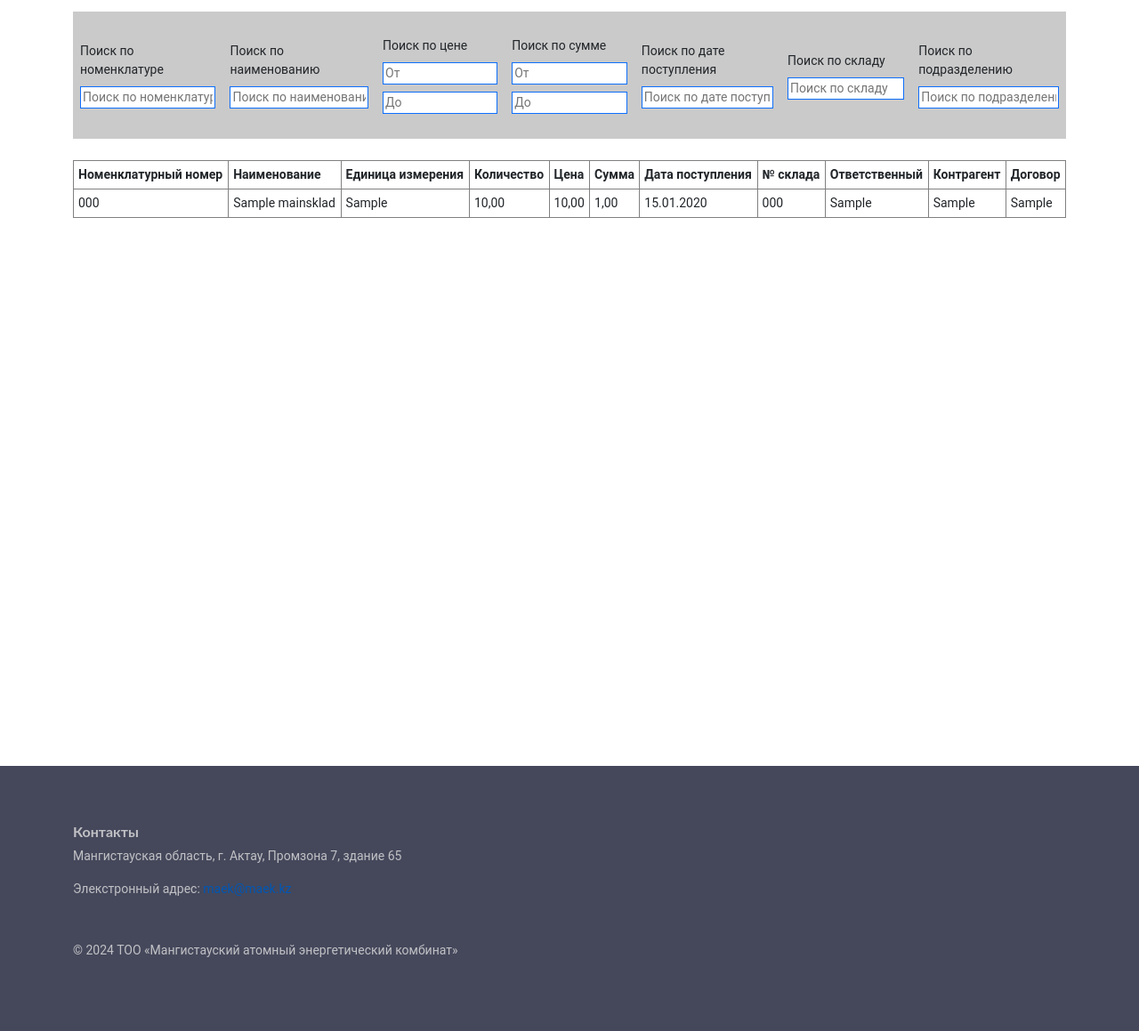
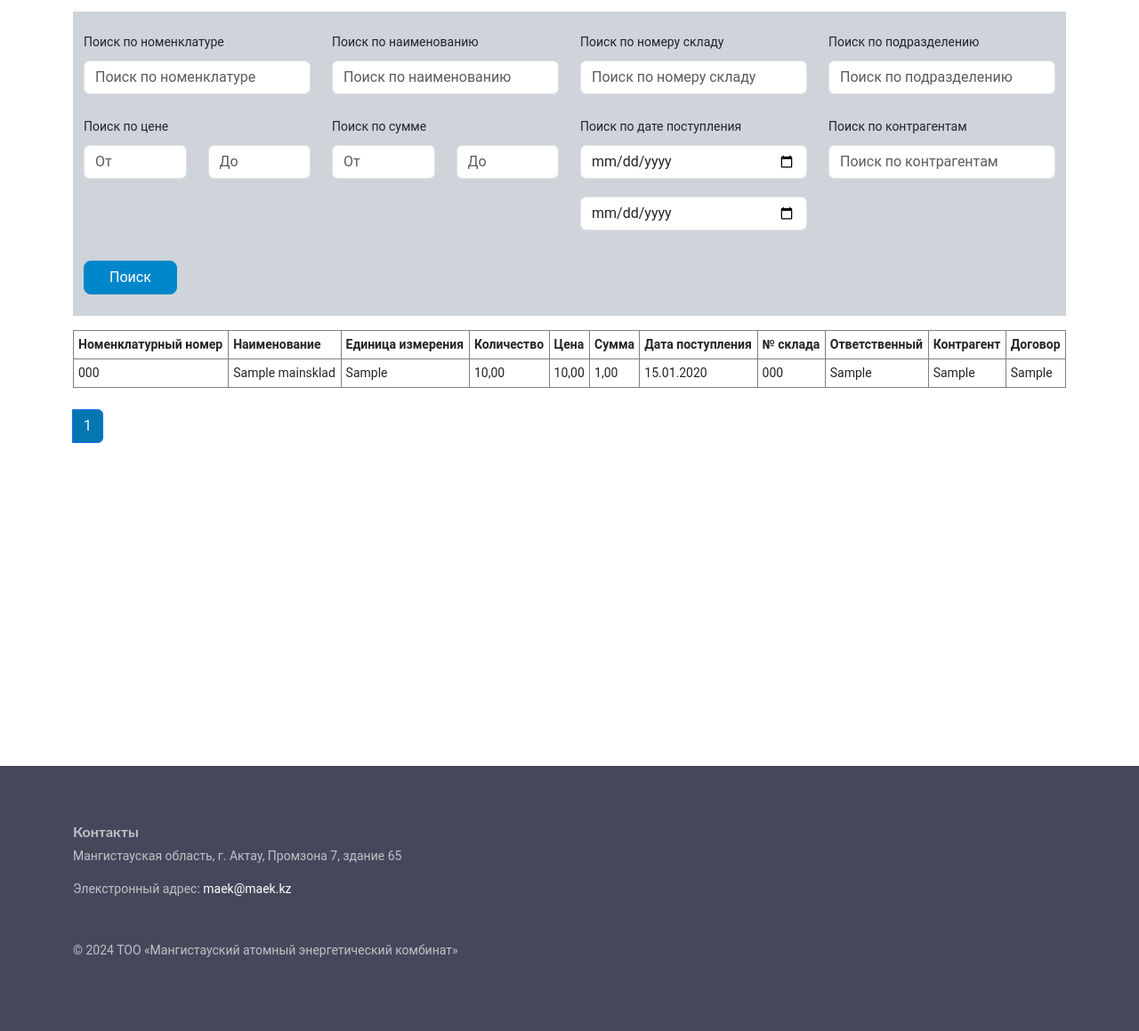
Before and after one commit to Kairat12/maek_measuring, a Django app: page /main_sklad/ in a window 1280 px wide. Shown: the part 62-1221 px from the top of the page at 89% size. Run offline with Django 4.2, Linux system fonts and the light colour scheme; tables that the repository leaves empty hold one stand-in row (values such as "Sample post"); some libraries are stand-ins or nearby versions.

Commit message:
add new search

```diff
--- a/sklad/views.py
+++ b/sklad/views.py
@@ -1,4 +1,5 @@
 from django.contrib.auth.decorators import login_required
+from django.core.paginator import PageNotAnInteger, Paginator, EmptyPage
 from django.shortcuts import render
 
 from sklad.models import MainSklad
@@ -9,6 +10,41 @@ from sklad.models import MainSklad
 def index(request):
     return render(request, 'index.html')
 
+
 def main_sklad(request):
+    search_params = {
+        'item_number__icontains': request.GET.get('item_number'),
+        'name__icontains': request.GET.get('name'),
+        'price__gte': request.GET.get('price__gte'),
+        'price__lte': request.GET.get('price__lte'),
+        'sum__gte': request.GET.get('sum__gte'),
+        'sum__lte': request.GET.get('sum__lte'),
+        'date_receipt__gte': request.GET.get('date_receipt__gte'),
+        'date_receipt__lte': request.GET.get('date_receipt__lte'),
+        'number_sklad__icontains': request.GET.get('number_sklad'),
+        'responsible__icontains': request.GET.get('responsible'),
+        'contractor__icontains': request.GET.get('contractor'),
+    }
+
     main_sklads = MainSklad.objects.all().order_by('id')
+    for field, value in search_params.items():
+        if value:
+            if field == 'price__gte' or field == 'price__lte' or field == 'sum__gte' or field == 'sum__lte':
+                main_sklads = main_sklads.filter(**{field: float(value.replace(',', '.'))})
+            else:
+                main_sklads = main_sklads.filter(**{field: value})
+
+    items_per_page = 60
+
+    paginator = Paginator(main_sklads, items_per_page)
+
+    page_number = request.GET.get('page')
+
+    try:
+        main_sklads = paginator.page(page_number)
+    except PageNotAnInteger:
+        main_sklads = paginator.page(1)
+    except EmptyPage:
+        main_sklads = paginator.page(paginator.num_pages)
+
     return render(request, 'main_sklad.html', {'main_sklads': main_sklads})
--- a/static/journal/css/outwork_style.css
+++ b/static/journal/css/outwork_style.css
@@ -18,18 +18,22 @@ body {
 }
 
 #body {
-/*    padding: 10px;*/
-    padding-top: 75px; /* Add a top margin to avoid content overlay */
-    padding-bottom: 260px;
-    padding-left: 10px;
-    padding-right: 10px;
+    margin: 0;
+    padding: 0;
+    padding-top: 75px;
+    min-height: 100vh;
 }
 
 #footer {
-    position: absolute;
     bottom: 0;
     width: 100%;
     height: 260px;
+}
+.page-item.active .page-link{
+    background: #0477b1;
+}
+.page-link{
+    color: #0477b1;
 }
 
 #login_form{
@@ -41,7 +45,7 @@ body {
 
 }
 #login_form .login__wrapper{
-     background: rgba(255, 255, 255, 0.8);
+     background: rgba(255, 255, 255, 0.9);
     border-radius: 10px;
     padding: 40px 20px;
 }
--- a/templates/base.html
+++ b/templates/base.html
@@ -55,7 +55,7 @@
                         {# <img src="{% static '/journal/img/logo_footer.png' %}"/>#}
                         <h2 class="h6"><b>Контакты</b></h2>
                         <p>Мангистауская область, г. Актау, Промзона 7, здание 65</p>
-                        <p>Элекстронный адрес: <a href="mailto:maek@maek.kz">maek@maek.kz</a></p>
+                        <p>Элекстронный адрес: <a href="mailto:maek@maek.kz" class="text-white">maek@maek.kz</a></p>
                         <!--                        <p>Телефон доверия ТОО «МАЭК» по вопросам закупок: <a href="tel:+77292562100">+7(7292)-->
                         <!--                            562-100</a></p>-->
 
@@ -100,12 +100,12 @@
         });
 
     </script>
-    <script>
+{% endblock extra_js %}
+<script>
         $(window).on("load", function () {
             $("#loader").fadeOut("slow"); // После загрузки страницы прячем прелоадер
         });
     </script>
-{% endblock extra_js %}
 <style>
     /* Стили для прелоадера */
     #loader {
--- a/templates/main_sklad.html
+++ b/templates/main_sklad.html
@@ -5,82 +5,81 @@
 
     <div class="contractor_content mb-5">
         <div class="container">
-            <div class="mb-4 search_table">
-                <table>
-                    <tbody>
-                    <tr>
-                        <td class="p-2">
+            <form method="GET" action="{% url 'sklad:main_sklad' %}"
+                  class="w-100">
+                <div class="row mb-3 pt-4 pb-4 bg-dark-subtle row-gap-3 ms-0 me-0">
+                    <div class="col-3">
                         <label>Поиск по номенклатуре</label>
-                            <div class="mt-2">
-                                <input type="text" id="search_item_number" class="blue_input w-100 search_input"
-                                       placeholder="Поиск по номенклатуре" data-target=".td_item_number">
+                        <input type="text" name="item_number" class="form-control" placeholder="Поиск по номенклатуре"
+                               value="{{ request.GET.item_number }}">
                     </div>
-                        </td>
-                        <td class="p-2">
+                    <div class="col-3">
                         <label>Поиск по наименованию</label>
-                            <div class="mt-2">
-                                <input type="text" id="search_name" class="blue_input w-100 search_input"
-                                       placeholder="Поиск по наименованию" data-target=".td_name"
-                                >
+                        <input type="text" name="name" class="form-control" placeholder="Поиск по наименованию"
+                               value="{{ request.GET.name }}">
                     </div>
-                        </td>
-                        <td class="p-2">
-                            <label>Поиск по цене </label>
-                            <div class="mt-2">
-                                <input type="text" id="search_price_min" class="blue_input w-100 search_input"
-                                       data-target=".td_price" placeholder="От">
+                    <div class="col-3">
+                        <label>Поиск по номеру складу</label>
+                        <input type="text" name="number_sklad" class="form-control" placeholder="Поиск по номеру складу"
+                               value="{{ request.GET.number_sklad }}">
                     </div>
-                            <div class="mt-2">
-                                <input type="text" id="search_price_max" class="blue_input w-100 search_input"
-                                       data-target=".td_price" placeholder="До">
+                    <div class="col-3">
+                        <label>Поиск по подразделению</label>
+                        <input type="text" name="responsible" class="form-control" placeholder="Поиск по подразделению"
+                               value="{{ request.GET.responsible }}">
                     </div>
-                        </td>
-                        <td class="p-2">
-                            <label>Поиск по сумме </label>
-                            <div class="mt-2">
-                                <input type="number" id="search_sum_min" class="blue_input w-100 search_input"
-                                       data-target=".td_sum" placeholder="От">
+                    <div class="col-3">
+                        <label>Поиск по цене</label>
+                        <div class="row">
+                            <div class="col">
+                                <input type="number" name="price__gte" class="form-control" placeholder="От"
+                                       value="{{ request.GET.price__gte }}">
                             </div>
-                            <div class="mt-2">
-                                <input type="number" id="search_sum_max" class="blue_input w-100 search_input"
-                                       data-target=".td_sum" placeholder="До">
+                            <div class="col">
+                                <input type="number" name="price__lte" class="form-control" placeholder="До"
+                                       value="{{ request.GET.price__lte }}">
                             </div>
-                        </td>
-                        <td class="p-2">
-                            <label>Поиск по дате поступления </label>
-                            <div class="mt-2">
-                                <input type="text" id="search_date_receipt"
-                                       class="blue_input w-100 search_input"
-                                       placeholder="Поиск по дате поступления "
-                                       data-target=".td_date_receipt"
-                                >
                         </div>
-                        </td>
-                        <td class="p-2">
-                            <label>Поиск по складу</label>
-                            <div class="mt-2">
-                                <input type="number" id="search_number_sklad"
-                                       class="blue_input w-100 search_input"
-                                       placeholder="Поиск по складу"
-                                       data-target=".td_number_sklad"
-                                >
                     </div>
-                        </td>
-                        </td>
-                        <td class="p-2">
-                            <label>Поиск по подразделению </label>
-                            <div class="mt-2">
-                                <input type="text" id="search_contractor"
-                                       class="blue_input w-100 search_input"
-                                       placeholder="Поиск по подразделению "
-                                       data-target=".td_contractor"
-                                >
+
+                    <div class="col-3">
+                        <label>Поиск по сумме</label>
+                        <div class="row">
+                            <div class="col">
+                                <input type="number" name="sum__gte" class="form-control" placeholder="От"
+                                       value="{{ request.GET.sum__gte }}">
                             </div>
-                        </td>
-                    </tr>
-                    </tbody>
-                </table>
+                            <div class="col">
+                                <input type="number" name="sum__lte" class="form-control" placeholder="До"
+                                       value="{{ request.GET.sum__lte }}">
                             </div>
+                        </div>
+                    </div>
+                    <div class="col-3">
+                        <label>Поиск по дате поступления</label>
+                        <div class="row">
+                            <div class="col">
+                                <input type="date" name="date_receipt__gte" class="form-control" placeholder="От"
+                                       value="{{ request.GET.date_receipt__gte }}">
+                            </div>
+                            <div class="col">
+                                <input type="date" name="date_receipt__lte" class="form-control" placeholder="До"
+                                       value="{{ request.GET.date_receipt__lte }}">
+                            </div>
+                        </div>
+                    </div>
+                    <div class="col-3">
+                        <label>Поиск по контрагентам</label>
+                        <input type="text" name="contractor" class="form-control" placeholder="Поиск по контрагентам"
+                               value="{{ request.GET.contractor }}">
+                    </div>
+                    <div class="w-100 mt-2">
+                        <button type="submit" class="btn btn-primary">Поиск</button>
+                    </div>
+                </div>
+            </form>
+
+            {% if main_sklads %}
             <table class="table-bordered" id="productsTable">
                 <thead>
                 <tr>
@@ -116,69 +115,52 @@
                 {% endfor %}
                 </tbody>
             </table>
+                {% else %}
+            <div>
+                <h3 class="h3">Ничего не найдено</h3>
             </div>
+            {% endif %}
+            <nav aria-label="Page navigation example">
+                <ul class="pagination mt-4">
+                    <li class="step-links">
+                        {% if main_sklads.has_previous %}
+                            <li class="page-item"><a class="page-link" href="?page=1" aria-label="Previous"><span
+                                    aria-hidden="true">&laquo;</span></a></li>
+                            <li class="page-item"><a class="page-link"
+                                                     href="?page={{ main_sklads.previous_page_number }}">&#8249;</a>
+                            </li>
+                        {% endif %}
+                    </li>
+
+                    {% for page_num in main_sklads.paginator.page_range %}
+                        {% if page_num >= main_sklads.number|add:"-2" and page_num <= main_sklads.number|add:"2" %}
+                            <li class="page-item {% if page_num == main_sklads.number %}active{% endif %}">
+                                <a class="page-link" href="?page={{ page_num }}">{{ page_num }}</a>
+                            </li>
+                        {% endif %}
+                    {% endfor %}
+
+                    {% if main_sklads.has_next %}
+                        <li class="page-item"><a class="page-link" href="?page={{ main_sklads.next_page_number }}">&#8250;</a>
+                        </li>
+                        <li class="page-item"><a class="page-link"
+                                                 href="?page={{ main_sklads.paginator.num_pages }}"><span
+                                aria-hidden="true">&raquo;</span>
+                        </a></li>
+                    {% endif %}
+                </ul>
+            </nav>
         </div>
 
         <script src="{% static 'journal/vendor/jquery/jquery-2.2.4.min.js' %}"></script>
         <script>
-        $(".search_input").on("input", function () {
-            $("#loader").fadeIn("slow");
-            var table = $("#productsTable");
-            var rows = table.find("tbody tr");
-            var minPrice = parseFloat($("#search_price_min").val());
-            var maxPrice = parseFloat($("#search_price_max").val());
-            var minSum = parseFloat($("#search_sum_min").val());
-            var maxSum = parseFloat($("#search_sum_max").val());
-            // Показываем прелоадер
-
-            rows.each(function () {
-                var row = $(this);
-                var showRow = true;
-
-                // Проверяем каждый элемент поиска
-                $(".search_input").each(function () {
-                    var inputValue = $(this).val().toUpperCase();
-                    var targetClass = $(this).data("target");
-                    var cellValue = row.find(targetClass).text().toUpperCase();
-
-                    // Если есть значение поиска
-                    if (inputValue) {
-
-                        // Если элемент соответствует цене или сумме
-                        if (targetClass === ".td_price") {
-                            var cellNumericValue = Number(cellValue.replace(/\s/g, '').replace(',', '.'));
-                            console.log("minPrice", minPrice);
-                            console.log("maxPrice", maxPrice);
-
-                            // Проверяем соответствие интервалу, учитывая возможность пустых значений
-                            if ((!isNaN(minPrice) && !isNaN(cellNumericValue) && cellNumericValue>0 && cellNumericValue < minPrice) ||
-                                (!isNaN(maxPrice) && !isNaN(cellNumericValue) && cellNumericValue>0 && cellNumericValue > maxPrice) ||
-                                (!isNaN(minSum) && !isNaN(cellNumericValue) && cellNumericValue>0 && cellNumericValue < minSum) ||
-                                (!isNaN(maxSum) && !isNaN(cellNumericValue) && cellNumericValue>0 && cellNumericValue > maxSum)) {
-                                console.log("cellNumericValue", cellNumericValue);
-                                showRow = false;
-                                return false; // Выходим из цикла each
-                            }
-                        } else {
-                            // Проверяем соответствие значения поиска
-                            if (cellValue.indexOf(inputValue) === -1) {
-                                showRow = false;
-                                return false; // Выходим из цикла each
-                            }
-                        }
-                    }
+            $(document).ready(function () {
+                $("#searchInput").on("input", function () {
+                    var searchText = $(this).val().toLowerCase();
+                    $("#productsTable tbody tr").filter(function () {
+                        $(this).toggle($(this).text().toLowerCase().indexOf(searchText) > -1);
                     });
-
-                // Отображаем или скрываем строку
-                if (showRow) {
-                    row.show();
-                } else {
-                    row.hide();
-                }
                 });
-
-            // Скрываем прелоадер после завершения поиска
-            $("#loader").fadeOut("slow");
             });
         </script>
 
--- a/templates/registration/login.html
+++ b/templates/registration/login.html
@@ -3,7 +3,7 @@
 
 {% block content %}
     <div class="registration-content">
-    <img src="{% static 'img/background1.png' %}" class="login-bg"/>
+    <img src="{% static 'img/background1.jpeg' %}" class="login-bg"/>
         <div class="container" style="margin-top: 10px">
             <div class="row" id="login_form">
                 <div class="col-sm col-md-8 col-xl-3 col-lg-5 login__wrapper">
```
Also changed, not shown: static/img/background1.jpeg (added), static/img/background2.png (renamed from static/img/background1.png). Lines whose indentation alone changed are shown as unchanged.
